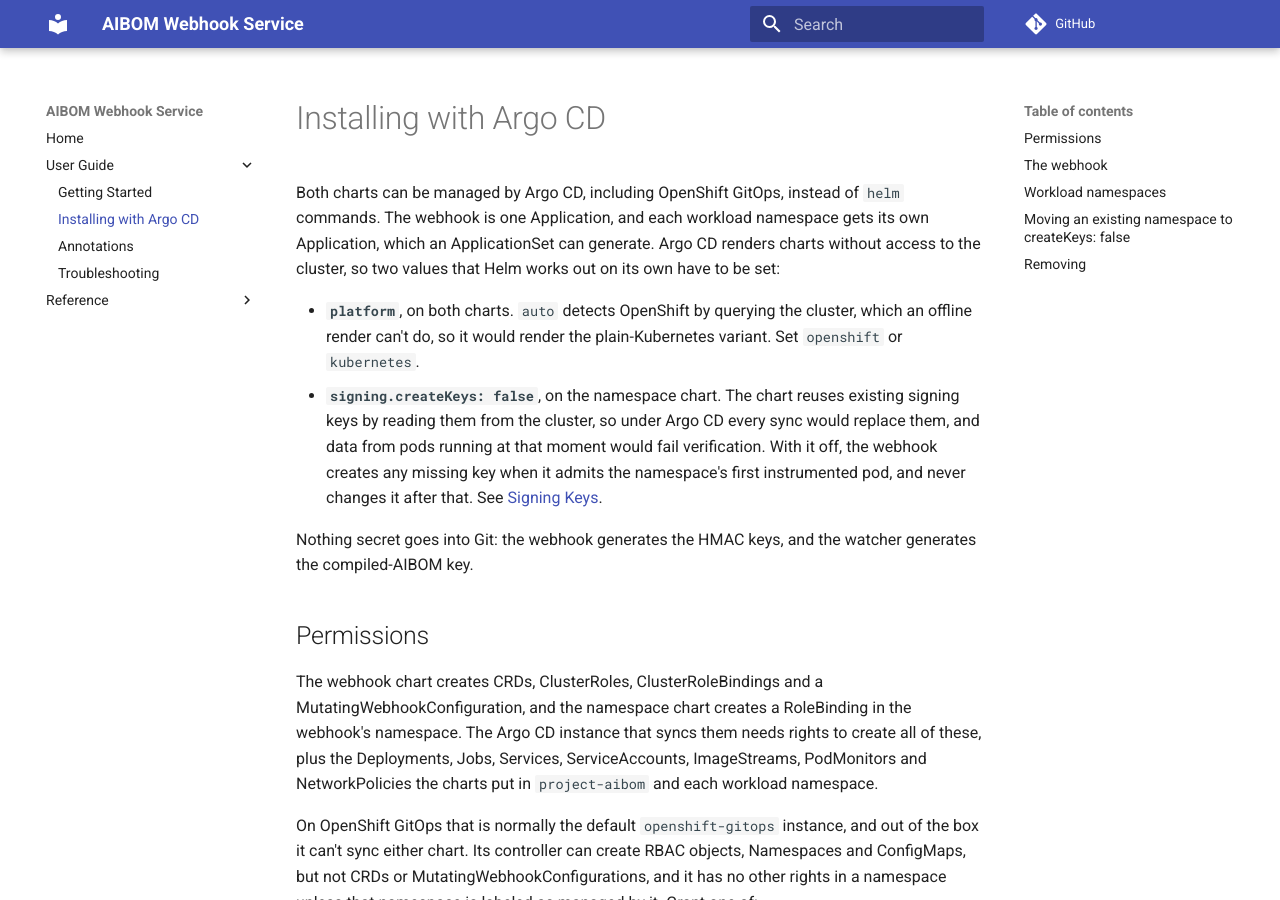
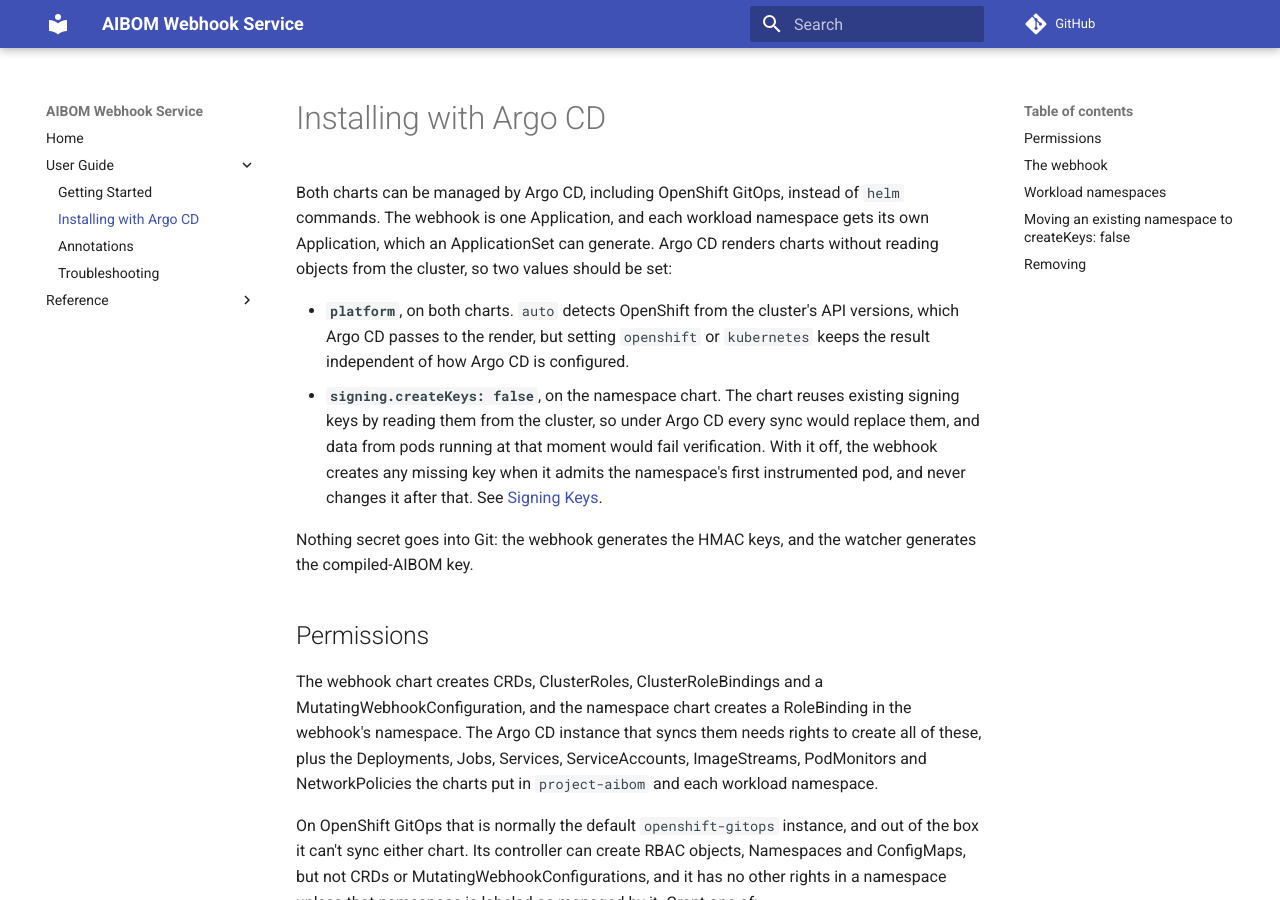
Before and after one commit to gavinsan33/aibom-webhook-service, an MkDocs documentation site: the page built from docs/user-guide/argocd.md, in a window 1280 px wide and 900 px high. Built offline with MkDocs 1.6.1 and Material for MkDocs 9.7.7, drawn with Linux system fonts in a browser that asks for light colours; comment, search, counter and statistics services are not loaded.

Commit message:
Remove stale OpenShift AI discovery-image notes; fix platform rationale for Argo CD

```diff
--- a/docs/user-guide/argocd.md
+++ b/docs/user-guide/argocd.md
@@ -1,8 +1,8 @@
 # Installing with Argo CD
 
-Both charts can be managed by Argo CD, including OpenShift GitOps, instead of `helm` commands. The webhook is one Application, and each workload namespace gets its own Application, which an ApplicationSet can generate. Argo CD renders charts without access to the cluster, so two values that Helm works out on its own have to be set:
+Both charts can be managed by Argo CD, including OpenShift GitOps, instead of `helm` commands. The webhook is one Application, and each workload namespace gets its own Application, which an ApplicationSet can generate. Argo CD renders charts without reading objects from the cluster, so two values should be set:
 
-- **`platform`**, on both charts. `auto` detects OpenShift by querying the cluster, which an offline render can't do, so it would render the plain-Kubernetes variant. Set `openshift` or `kubernetes`.
+- **`platform`**, on both charts. `auto` detects OpenShift from the cluster's API versions, which Argo CD passes to the render, but setting `openshift` or `kubernetes` keeps the result independent of how Argo CD is configured.
 - **`signing.createKeys: false`**, on the namespace chart. The chart reuses existing signing keys by reading them from the cluster, so under Argo CD every sync would replace them, and data from pods running at that moment would fail verification. With it off, the webhook creates any missing key when it admits the namespace's first instrumented pod, and never changes it after that. See [Signing Keys](../reference/signing.md).
 
 Nothing secret goes into Git: the webhook generates the HMAC keys, and the watcher generates the compiled-AIBOM key.
```
Also changed, not shown: docs/user-guide/getting-started.md (+1 -3 lines), docs/user-guide/troubleshooting.md (+0 -2 lines).
